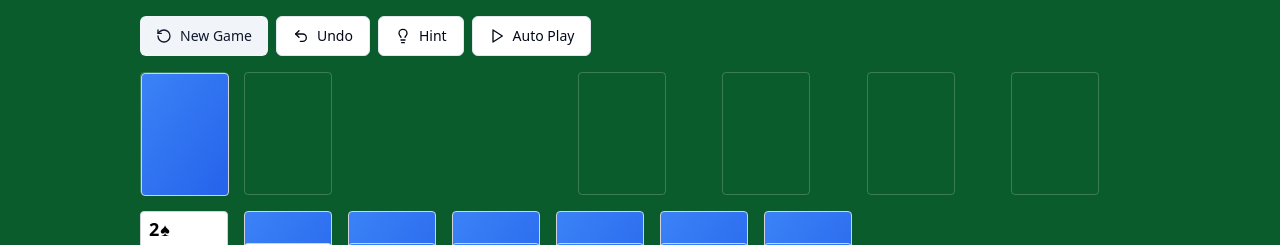
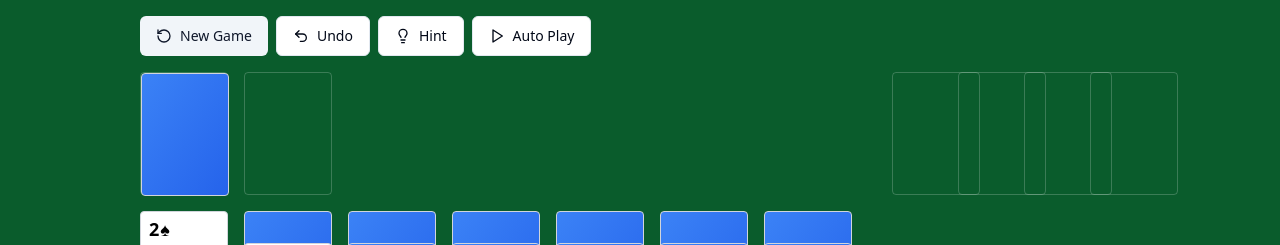
Before and after one commit to mschausnegl/solitaire-sunshine-grove-29, a React (Vite) app: page / in a window 1280 px wide. Shown: the top 245 px of the page. Built offline with nearby package versions, Linux system fonts and the light colour scheme.

Commit message:
Update codebase status check
[skip gpt_engineer]

```diff
--- a/src/pages/Index.tsx
+++ b/src/pages/Index.tsx
@@ -123,8 +123,7 @@ const Index = () => {
             />
           </div>
 
-          <div className="flex items-start">
-            {/* Stock and waste section */}
+          <div className="flex items-start justify-between">
             <div className="flex-none">
               <StockAndWaste
                 stock={gameState.stock}
@@ -135,11 +134,7 @@ const Index = () => {
               />
             </div>
 
-            {/* Empty space in the middle */}
-            <div className="flex-grow" />
-
-            {/* Foundations section - positioned to align with last 4 tableau piles */}
-            <div className="flex-none ml-auto" style={{ width: 'calc((100% - 1rem) * 4/7)' }}>
+            <div className="flex-none" style={{ width: 'calc((3.5rem * 4 + 0.5rem * 3) * var(--tw-scale-x, 1))' }}>
               <FoundationPiles
                 foundations={gameState.foundations}
                 highlightedCards={highlightedCards}
```
